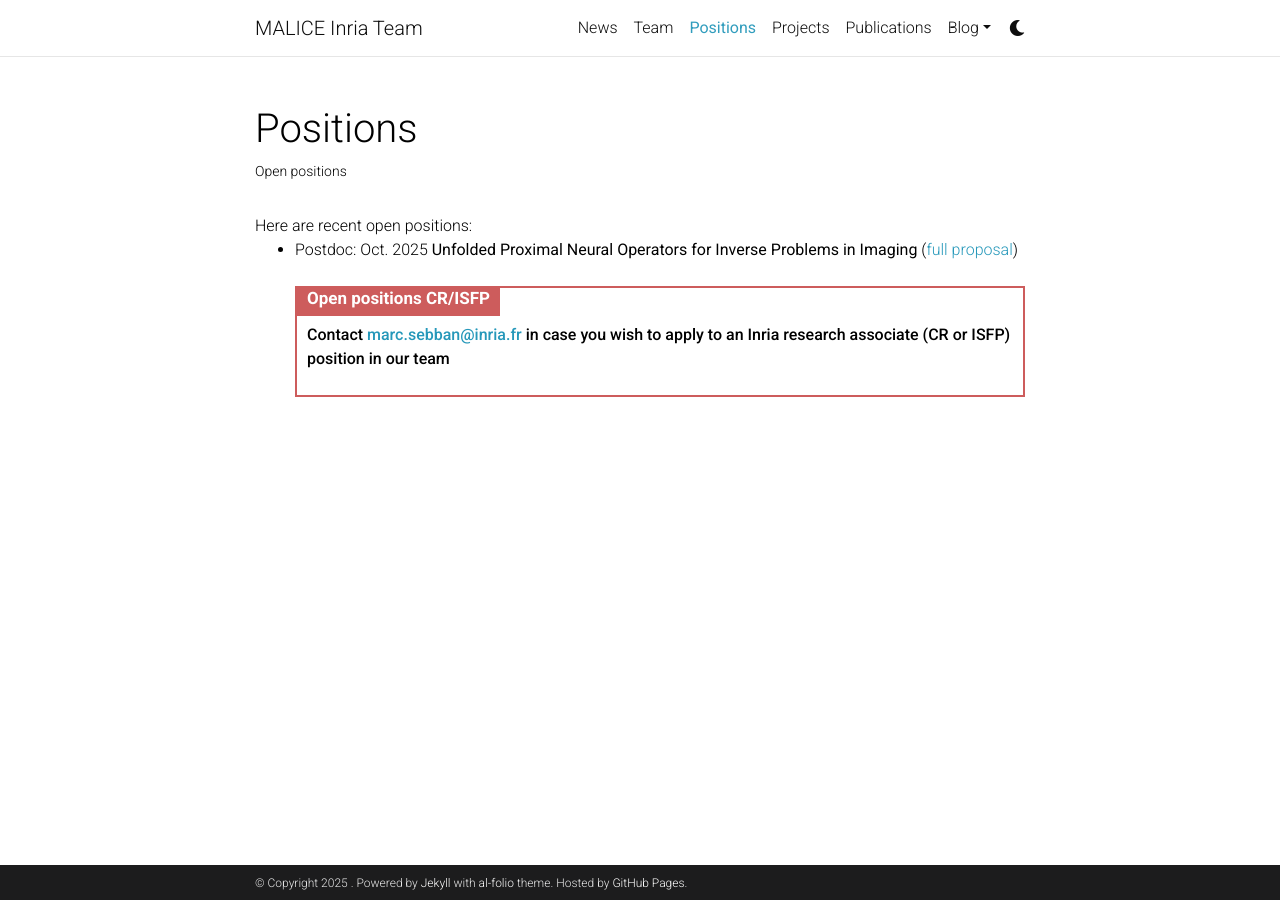
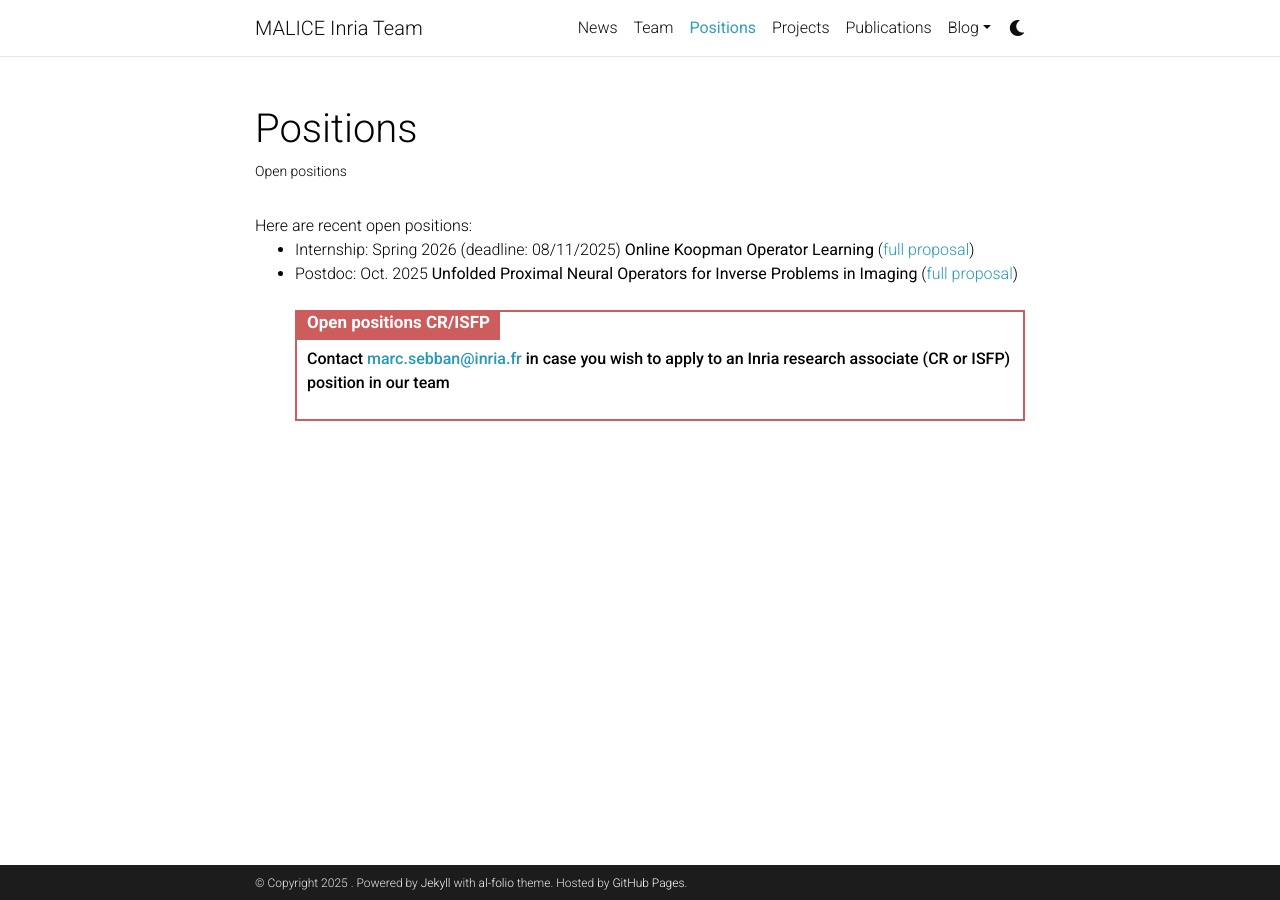
Before and after one commit to labhc-malice/labhc-malice.github.io, a Jekyll site: the page built from _pages/positions.md, in a window 1280 px wide. Built offline with Jekyll 4.4.1, drawn with Linux system fonts in a browser that asks for light colours; comment, search, counter and statistics services are not loaded; a style sheet for code colours, icons or effects is not loaded.

Commit message:
Update positions.md

```diff
--- a/_pages/positions.md
+++ b/_pages/positions.md
@@ -13,6 +13,7 @@ horizontal: false
 <div class="positions">
 Here are recent open positions:
 <ul>
+<li>Internship: Spring 2026 (deadline: 08/11/2025) <b>Online Koopman Operator Learning</b> (<a href="https://jordan-frecon.com/download/intership/2025-Intership-LabHC-Koopman.pdf">full proposal</a>)</li>
   <li>Postdoc: Oct. 2025 <b>Unfolded Proximal Neural Operators
 for Inverse Problems in Imaging</b> (<a href="https://jordan-frecon.com/download/postdoc/2025-Postdoc-LabHC-proxima.pdf">full proposal</a>)</li>
 
```
